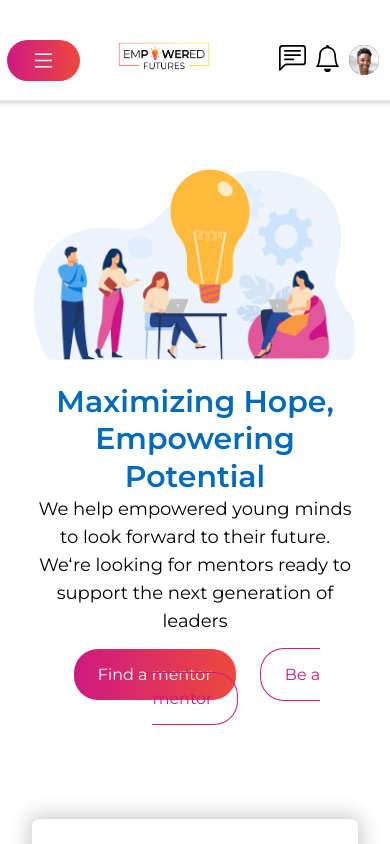
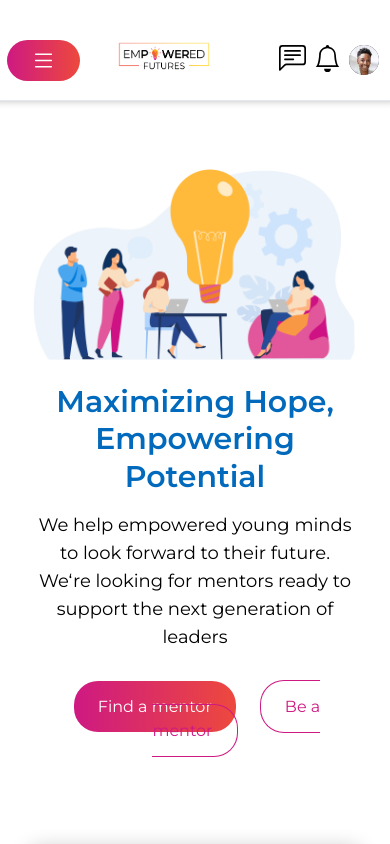
Before and after one commit to JasonXB/EF_Clone, a Next.js app: page / in a window 390 px wide. Shown: the top 844 px of the page. Built offline with nearby package versions, Linux system fonts and the light colour scheme; what tw-elements would draw is missing.

Commit message:
fixed center align

```diff
--- a/src/components/homepage/ HomePageBanner.tsx
+++ b/src/components/homepage/ HomePageBanner.tsx
@@ -7,7 +7,7 @@ import style from '../../../styles/homePage.module.css';
 const HomePageBanner = () => (
   //mobile view still debatable
   <div className=" overflow-auto  my-8 mb-20  sm:mt-[5%]  lg:mt-[4%] xl:w-3/4 xl:mx-auto ">
-    <div className="flex flex-col items-center w-full text-center md:block ss:py-4 ss:text-left">
+    <div className="flex flex-col items-center w-full text-center md:block ss:py-4 md:text-left">
       <div
         className={`${style.customClipPath} ss:w-[80%] md:w-[60%] lg:w-[70%] float-right w-full  max-w-[1000px]`}
       >
@@ -22,7 +22,7 @@ const HomePageBanner = () => (
         <h1 className="mt-4 text-3xl font-semibold leading-tight sm:text-5xl text-primary-1 lg:text-6xl">
           Maximizing Hope, <br /> Empowering Potential
         </h1>
-        <p className="text-lg ss:w-9/12 ss:py-4 md:text-xl">
+        <p className="py-4 text-lg ss:w-3/4 ss:mx-auto md:mx-0 md:w-9/12 md:text-xl">
           We help empowered young minds to look forward to their future.
           We&lsquo;re looking for mentors ready to support the next generation
           of leaders
```
